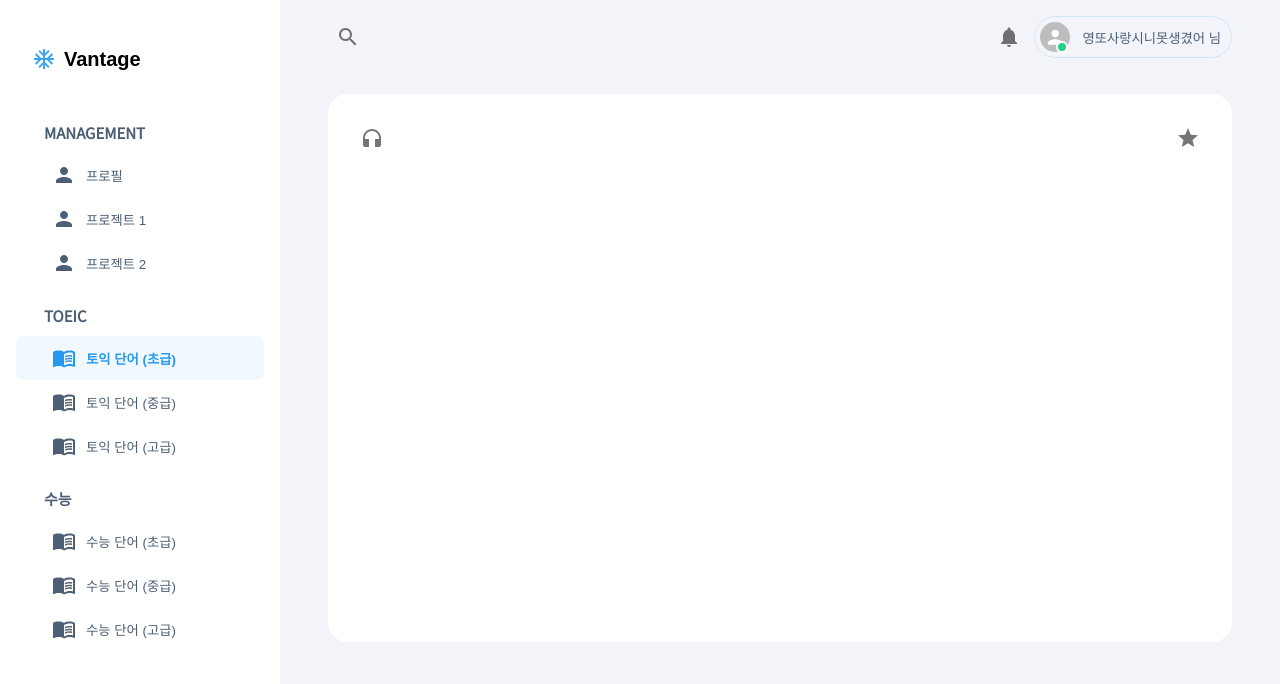
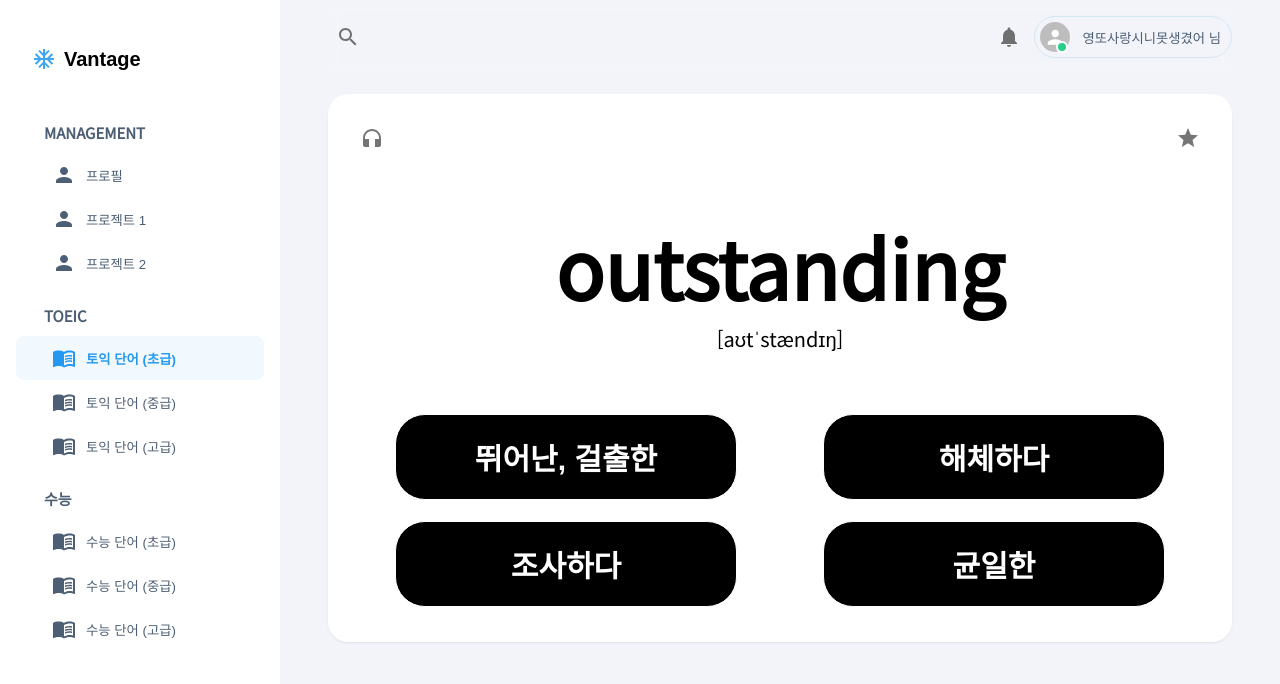
Before and after one commit to ysheep0906/Vantage, a React (Create React App) app: page /toeic/0/quiz in a window 1280 px wide. Shown: the top 684 px of the page. Built offline with nearby package versions, Linux system fonts and the light colour scheme.

Commit message:
Quiz 부분 구현 완료

```diff
--- a/src/App.css
+++ b/src/App.css
@@ -5,13 +5,18 @@
 
 :root {
   --blue-color: #3fa5f0;
-  --more-blue-color: rgb(36,153,239);
-  --background-blue-color: rgb(242,249,254);
+  --more-blue-color: rgb(36, 153, 239);
+  --background-blue-color: rgb(242, 249, 254);
   --grey-color: #f3f4f9;
   --text-grey-color: rgb(77, 95, 116);
-  --scroll-grey-color:#bfc7d1;
+  --scroll-grey-color: #bfc7d1;
   --white-color: white;
   --black-color: black;
+  --gradation-color: linear-gradient(rgba(0,172,255,0.46) 0%,rgba(189,0,255,0.345) 100%);
+
+  --shadow: rgba(95, 116, 141, 0.03) 0px 2px 1px -1px,
+  rgba(95, 116, 141, 0.04) 0px 1px 1px 0px,
+  rgba(95, 116, 141, 0.08) 0px 1px 3px 0px;
 }
 
 body {
@@ -22,14 +27,14 @@ body {
   background-color: var(--grey-color);
 }
 
-button{
-  background: inherit ;
-  border:none;
-  box-shadow:none;
-  border-radius:0;
-  padding:0;
-  overflow:visible;
-  cursor:pointer
+button {
+  background: inherit;
+  border: none;
+  box-shadow: none;
+  border-radius: 0;
+  padding: 0;
+  overflow: visible;
+  cursor: pointer
 }
 
 
@@ -38,7 +43,8 @@ a {
   color: inherit;
 }
 
-ul, li {
+ul,
+li {
   list-style: none;
   padding-left: 0;
 }
@@ -58,199 +64,10 @@ ul, li {
   display: flex;
   flex-direction: column;
 }
+
 .wrap_content {
 
   max-width: 1200px;
   width: 100%;
   margin: auto;
 }
-
-/* Side-Bar */
-
-.side_bar {
-  height: 100%;
-  position: fixed;
-  width: 280px;
-  background-color: var(--white-color);
-}
-
-.side_bar_top {
-  display: flex;
-  align-items: center;
-  padding: 24px 16px 8px 32px;
-  height: 70px;
-}
-
-.menuContent_logo {
-  display: flex;
-  align-items: center;
-}
-
-.logo {
-  color: #2499ef;
-}
-
-.logo_text {
-  padding-left: 8px;
-  font-weight: 700;
-  font-size: 20px;
-}
-
-.side_bar_menu {
-  overflow-x: hidden;
-  overflow-y: hidden;
-  height: calc(100% - 70px);
-  padding: 0px 16px;
-  transition: all 1s ease;
-}
-
-.side_bar_menu:hover {
-  overflow-y: scroll;
-
-}
-
-.side_bar_menu::-webkit-scrollbar{
-  width: 10px;
-  height: 100%;
-}
-
-.side_bar_menu::-webkit-scrollbar-thumb {
-  background: var(--scroll-grey-color);
-  border-radius: 10px;
-}
-
-.side_bar_menu::-webkit-scrollbar-track {
-  background: none;
-}
-
-.side_bar_menu button {
-  width: 100%;
-}
-
-.side_bar_menu .menu_title {
-  font-weight: 700;
-  font-size: 15px;
-  margin-top: 20px;
-  margin-left: 28px;
-  margin-bottom: 10px;
-  color: var(--text-grey-color);
-}
-
-.side_bar_menu .menu_item {
-  height: 44px;
-  padding: 0px 36px;
-  display: flex;
-  align-items: center;
-  border-radius: 8px;
-  color: var(--text-grey-color);
-}
-
-.side_bar_menu .menu_item:hover {
-  background-color: var(--grey-color);
-}
-
-.side_bar_menu .menu_item span {
-  margin-left: 10px;
-
-}
-
-.side_bar_menu .active .menu_item {
-  color: var(--more-blue-color);
-  background-color: var(--background-blue-color);
-  font-weight: bold;
-}
-
-
-
-/* Header */
-.header_root {
-  padding: 1rem 0;
-  width: 100%;
-  position: sticky;
-  top: 0;
-  backdrop-filter: blur(6px);
-  background-color: transparent;
-}
-
-.header {
-  display: flex;
-}
-
-.header .header_blank {
-  flex-grow: 1;
-}
-
-.header .profile {
-  display: inline-flex;
-  align-items: center;
-  padding: 5px;
-  margin-left: 5px;
-  border-radius: 30px;
-  border: 1px solid rgb(211,230,243);
-}
-
-.header .profile .state {
-  position: relative;
-  width: 8px;
-  height: 8px;
-  top: 10px;
-  right: 8%;
-  border-radius: 50%;
-  border: 2px solid rgb(255,255,255);
-  background-color: rgb(39,206,136);
-}
-
-.header .profile .name {
-  margin-right: 5px;
-  color: var(--text-grey-color);
-}
-
-/* Main */
-.main {
-  width: 100%;
-  height: 100%;
-  margin-top: 20px;
-}
-
-/* TOEIC */
-.main .quiz {
-  background-color: var(--white-color);
-  color:var(--black-color);
-  width: auto;
-  height: 500px;
-  padding: 24px;
-  border-radius: 20px;
-}
-
-
-/* ToeicQuiz */
-.main .quiz .quiz_header {
-  display: flex;
-  justify-content: space-between;
-}
-
-.main .quiz .quiz_header .quiz_header_blank {
-  flex-grow: 1;
-}
-
-
-/* QuizStart */
-
-.quiz_start {
-  width: 100%;
-  height: 100%;
-  text-align: center;
-  display: flex;
-  align-items: center;
-  justify-content: center;
-}
-.quiz_start .start {
-  width: fit-content;
-  height: fit-content;
-  padding: 20px;
-  background-color: var(--more-blue-color);
-  color: var(--white-color);
-  font-size: 50px;
-  font-weight: 700;
-  border-radius: 50px;
-}
--- a/src/App.js
+++ b/src/App.js
@@ -2,7 +2,7 @@ import React from 'react';
 import { Routes, Route } from 'react-router-dom';
 import MenuContent from './Components/MenuContent';
 import Home from './Components/Home';
-import Toeic from './Components/Toeic';
+import Main from './Components/Main';
 import NotFound from './Components/NotFound';
 import './App.css';
 import Header from './Components/Header';
@@ -16,7 +16,7 @@ export default function App() {
         <div className='wrap_content'>
           <Routes>
             <Route path='/' element={<Home />}></Route>
-            <Route path='/toeic/:id/*' element={<Toeic />}></Route>
+            <Route path='/toeic/:id/*' element={<Main />}></Route>
             <Route path='/*' element={<NotFound />}></Route>
           </Routes>
         </div>
--- a/src/Components/Header.js
+++ b/src/Components/Header.js
@@ -3,6 +3,7 @@ import IconButton from '@mui/material/IconButton';
 import Avatar from '@mui/material/Avatar';
 import SearchIcon from '@mui/icons-material/Search';
 import NotificationsIcon from '@mui/icons-material/Notifications';
+import '../css/Header.css'
 
 const avatar_setting ={
   width: '30px',
--- a/src/Components/Toeic.js
+++ b/src/Components/Main.js
@@ -1,11 +1,10 @@
 import React from "react";
-import { Route, Routes, useParams } from "react-router-dom";
+import { Route, Routes} from "react-router-dom";
 import QuizStart from "./QuizStart";
 import ToeicQuiz from "./ToeicQuiz";
+import '../css/Main.css'
 
-export default function Toeic() {
-  const params =useParams();
-  const toeicId = params.id;
+export default function Main() {
   return (
     <div className="main">
       <div className="quiz">
--- a/src/Components/MenuContent.js
+++ b/src/Components/MenuContent.js
@@ -3,6 +3,7 @@ import { NavLink } from 'react-router-dom';
 import MenuBookIcon from '@mui/icons-material/MenuBook';
 import PersonIcon from '@mui/icons-material/Person';
 import AcUnitIcon from '@mui/icons-material/AcUnit';
+import '../css/MenuContent.css'
 
 export default function MenuContent() {
   const quiz = ['토익 단어 (초급)', '토익 단어 (중급)', '토익 단어 (고급)'];
--- a/src/Components/QuizStart.js
+++ b/src/Components/QuizStart.js
@@ -1,9 +1,18 @@
 import React from "react";
 import { Link } from "react-router-dom";
+import '../css/QuizStart.css'
 
 export default function QuizStart() {
   return (
     <div className="quiz_start">
+      <p>Are You Ready?</p>
+      <div class="progress">
+        <div class="droplet_spinner">
+          <div class="droplet"></div>
+          <div class="droplet"></div>
+          <div class="droplet"></div>
+        </div>
+      </div>
       <Link to="quiz"><button className="start">시작하기</button></Link>
     </div>
   );
--- a/src/Components/ToeicQuiz.js
+++ b/src/Components/ToeicQuiz.js
@@ -3,6 +3,7 @@ import IconButton from '@mui/material/IconButton';
 import HeadphonesIcon from '@mui/icons-material/Headphones';
 import StarIcon from '@mui/icons-material/Star';
 import { useState } from "react";
+import '../css/ToeicQuiz.css'
 
 export default function ToeicQuiz() {
   const [bookmark, setBookmark] = useState(0);
@@ -15,16 +16,29 @@ export default function ToeicQuiz() {
   }
 
   return (
-
+    <div className="quiz_main">
       <div className="quiz_header">
         <IconButton>
           <HeadphonesIcon />
         </IconButton>
-        <div className="quiz_header_blank"></div>
         <IconButton
           onClick={bookmarkOnclick}>
           <StarIcon color={bookmark === 0 ? "default" : "primary"} />
         </IconButton>
       </div>
+
+      <div className="word_root">
+        <p className="word">outstanding</p>
+        <p className="pronunciation">[aʊtˈstændɪŋ]</p>
+      </div>
+
+      <div className="choices">
+        <button>뛰어난, 걸출한</button>
+        <button>해체하다</button>
+        <button>조사하다</button>
+        <button>균일한</button>
+      </div>
+
+    </div>
   );
 }
--- /dev/null
+++ b/src/css/Header.css
@@ -0,0 +1,45 @@
+.header_root {
+  padding: 1rem 0;
+  width: 100%;
+  position: sticky;
+  top: 0;
+  backdrop-filter: blur(6px);
+  background-color: transparent;
+}
+
+.header {
+  display: flex;
+}
+
+.header .header_blank {
+  flex-grow: 1;
+}
+
+.header .profile {
+  display: inline-flex;
+  align-items: center;
+  padding: 5px;
+  margin-left: 5px;
+  border-radius: 30px;
+  border: 1px solid rgb(211, 230, 243);
+}
+
+.header .profile:hover {
+  background-color: #ECEDF2;
+}
+
+.header .profile .state {
+  position: relative;
+  width: 8px;
+  height: 8px;
+  top: 10px;
+  right: 8%;
+  border-radius: 50%;
+  border: 2px solid rgb(255, 255, 255);
+  background-color: rgb(39, 206, 136);
+}
+
+.header .profile .name {
+  margin-right: 5px;
+  color: var(--text-grey-color);
+}
--- /dev/null
+++ b/src/css/Main.css
@@ -0,0 +1,15 @@
+.main {
+  width: 100%;
+  height: 100%;
+  margin-top: 20px;
+}
+
+.main .quiz {
+  background-color: var(--white-color);
+  color: var(--black-color);
+  width: auto;
+  height: 500px;
+  padding: 24px;
+  border-radius: 20px;
+  box-shadow: var(--shadow);
+}
--- /dev/null
+++ b/src/css/QuizStart.css
@@ -0,0 +1,75 @@
+.quiz_start {
+  width: 100%;
+  height: 100%;
+  text-align: center;
+  display: flex;
+  flex-direction: column;
+  align-items: center;
+  justify-content: center;
+}
+
+.quiz_start p {
+  font-size: 70px;
+  font-weight: bold;
+  margin: 0;
+  padding: 0;
+}
+
+.progress{
+  width: 100%;
+  margin: 10px auto;
+  text-align: center;
+  display: flex;
+  justify-content: center;
+}
+
+.droplet_spinner {
+  display: flex;
+  justify-content: center;
+  margin: 30px;
+}
+
+.droplet_spinner .droplet {
+  width: 15px;
+  height: 15px;
+  margin: 0 5px;
+
+  background: var(--gradation-color);
+  border-radius: 50%;
+  transform-origin: center bottom;
+
+  animation: bounce 1.2s cubic-bezier(0.3, 0.01, 0.4, 1) infinite;
+}
+
+.droplet_spinner .droplet:nth-child(1) {
+  animation-delay: -0.4s;
+}
+
+.droplet_spinner .droplet:nth-child(2) {
+  animation-delay: -0.2s;
+}
+
+.droplet_spinner .droplet:nth-child(3) {
+  animation-delay: 0s;
+}
+
+@keyframes bounce {
+  0%, 100% {
+    transform: translateY(0);
+  }
+  50% {
+    transform: translateY(-20px);
+  }
+}
+
+.quiz_start .start {
+  width: fit-content;
+  height: fit-content;
+  padding: 20px;
+  background-color: var(--more-blue-color);
+  color: var(--white-color);
+  font-size: 50px;
+  font-weight: 700;
+  border-radius: 30px;
+  box-shadow: var(--shadow);
+}
--- /dev/null
+++ b/src/css/ToeicQuiz.css
@@ -0,0 +1,55 @@
+.quiz_main {
+  width: 100%;
+  height: 100%;
+  display: flex;
+  flex-direction: column;
+  justify-content: center;
+}
+
+.quiz_main .quiz_header {
+  display: flex;
+  justify-content: space-between;
+}
+
+.quiz_main .word_root {
+  text-align: center;
+  display: flex;
+  flex-direction: column;
+  margin: 50px 0;
+}
+
+.quiz_main .word_root .word {
+  font-size: 80px;
+  font-weight: bold;
+  margin: 0;
+}
+
+.quiz_main .word_root .pronunciation {
+  font-size: 20px;
+  margin: 0;
+}
+
+.quiz_main .choices {
+  width: 100%;
+  height: 100%;
+  display: flex;
+  flex-wrap: wrap;
+  justify-content: space-around;
+  align-content: space-around;
+}
+
+.quiz_main .choices button {
+  background-color:var(--black-color);
+  color: var(--white-color);
+  font-size: 30px;
+  font-weight: bold;
+  width: 40%;
+  height: 40%;
+  border: var(--white-color) 1px solid;
+  border-radius: 30px;
+}
+
+.quiz_main .choices button:hover {
+  background: var(--gradation-color);
+  color: var(--black-color);
+}
```
Also changed, not shown: src/css/MenuContent.css (added, +92 -0 lines).
